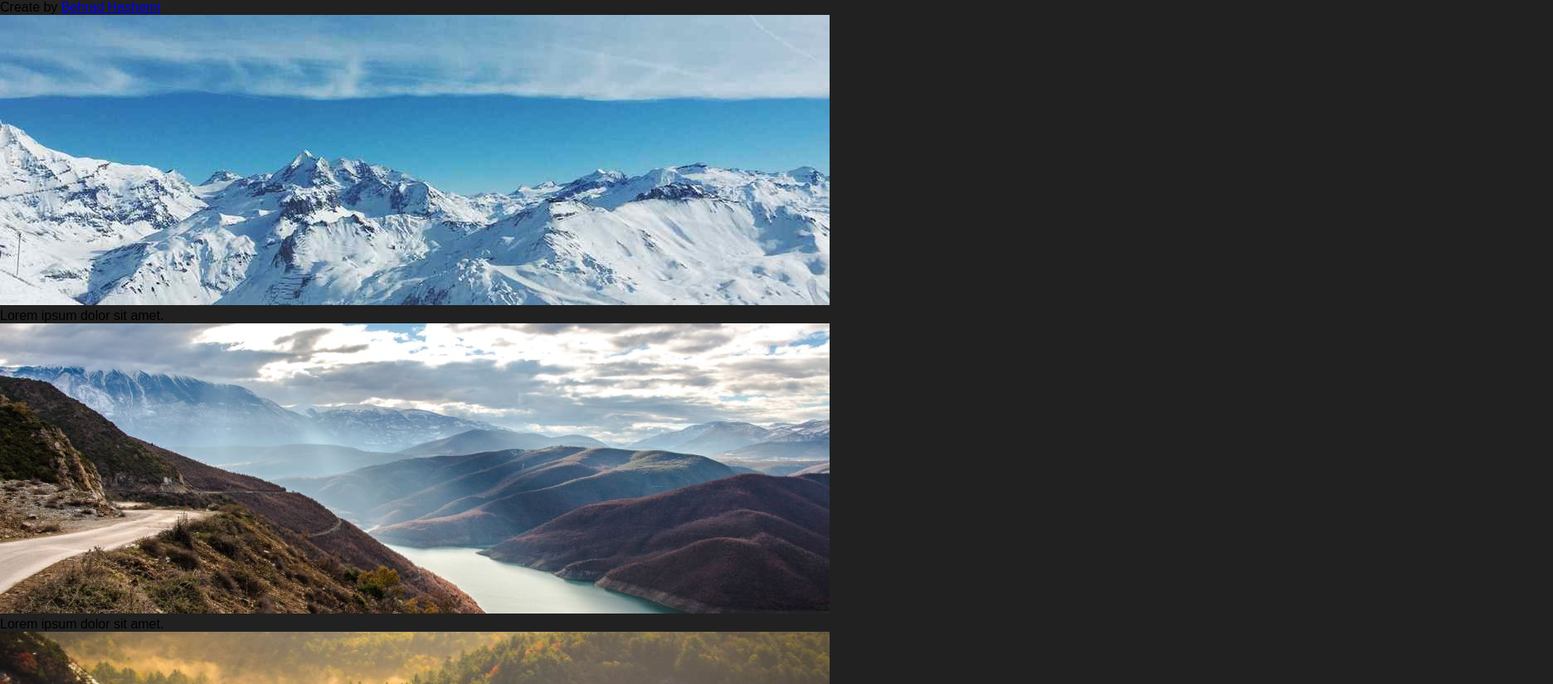
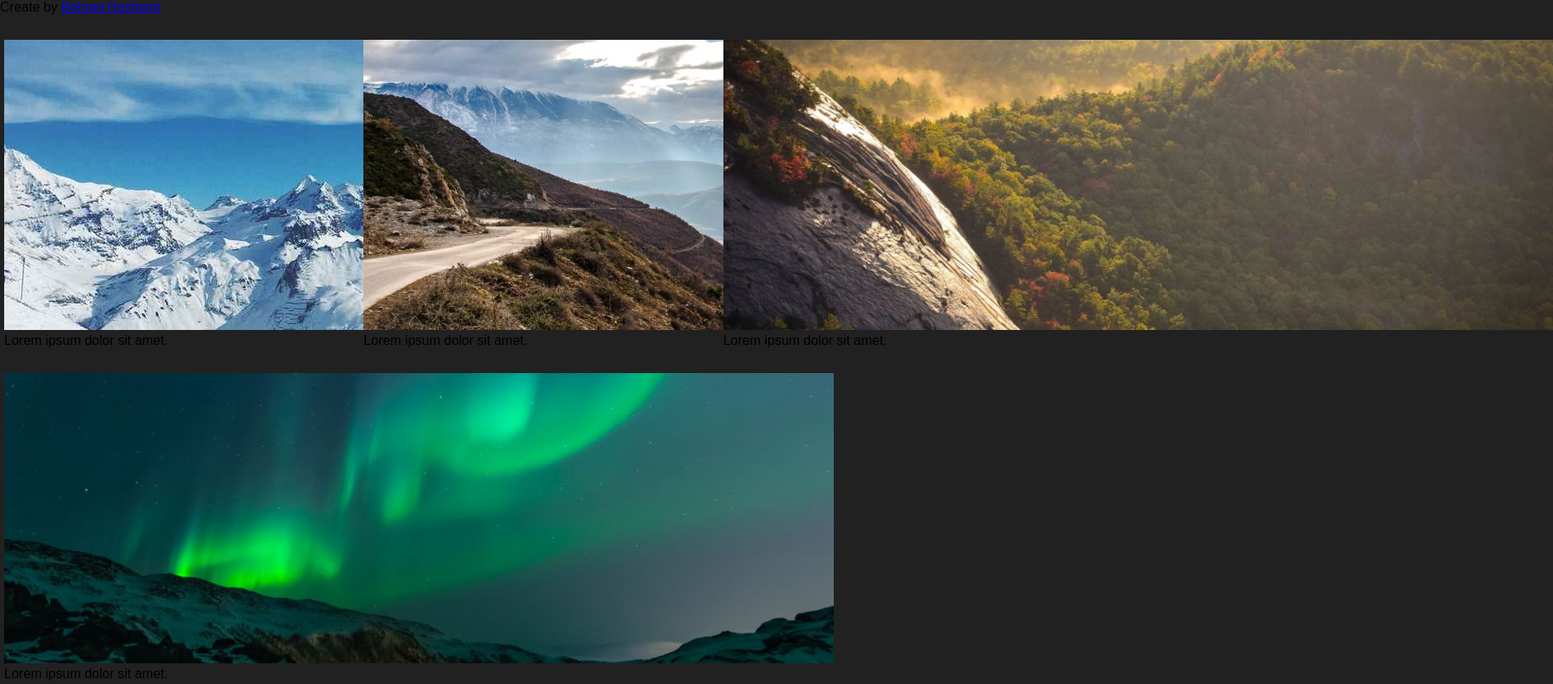
Before and after one commit to BehradHashemi/grid-card, a plain HTML site: page index.html in a window 1280 px wide. Shown: the top 825 px of the page at 83% size, 1872 px wide, since content can reach past the window. Drawn offline with Linux system fonts and the light colour scheme.

Commit message:
style to calss 'cards' of parent tag

```diff
--- a/style.css
+++ b/style.css
@@ -7,3 +7,13 @@
 body {
     background: #212121;
 }
+
+.cards {
+    display: grid;
+    grid-template-columns: repeat(auto-fill, minmax(300px, 1fr));
+    grid-template-rows: auto;
+    width: calc(100 - 6rem);
+    gap: 30px;
+    margin: 0 5px;
+    padding: 30px 0;
+}
```
